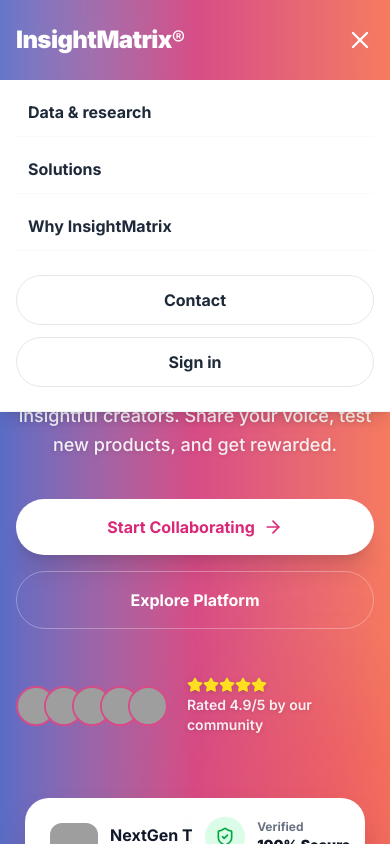
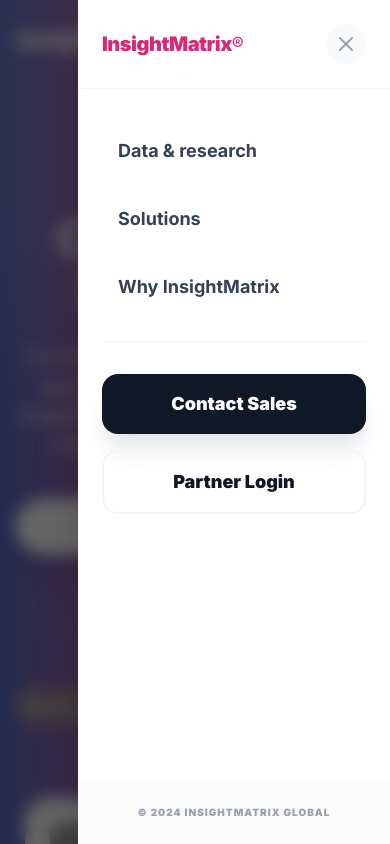
Before and after one commit to cyberlyadnan/insightmatrix-frontend, a Next.js app: page / in a window 390 px wide. Both pictures are taken after a click on the button 360 px from the left and 40 px from the top of the page. Shown: the top 844 px of the page. Built offline with nearby package versions, Linux system fonts and the light colour scheme; grey boxes are pictures that could not be loaded.

Commit message:
feat: Implement responsive admin and user panel layouts with navigation and headers.

```diff
--- a/src/app/admin/layout.tsx
+++ b/src/app/admin/layout.tsx
@@ -23,6 +23,7 @@
   { name: "Overview", icon: LayoutDashboard, href: "/admin" },
   { name: "Case Studies", icon: FileText, href: "/admin/case-studies" },
   { name: "Services", icon: Briefcase, href: "/admin/services" },
+  { name: "Testimonials", icon: MessageSquare, href: "/admin/testimonials" },
   { name: "Queries", icon: MessageSquare, href: "/admin/queries" },
   { name: "Settings", icon: Settings, href: "/admin/settings" },
 ];
@@ -79,13 +80,7 @@
         </div>
       </aside>
 
-      {/* Mobile Menu Button */}
-      <button
-        onClick={() => setIsMobileMenuOpen(true)}
-        className="lg:hidden fixed bottom-6 right-6 w-14 h-14 rounded-full bg-brand-primary text-white shadow-2xl z-50 flex items-center justify-center"
-      >
-        <Menu size={24} />
-      </button>
+      {/* Mobile Menu Button - Removed from bottom and moved to header */}
 
       {/* Mobile Sidebar Overlay */}
       <AnimatePresence>
@@ -133,15 +128,28 @@
       </AnimatePresence>
 
       {/* Main Content */}
-      <main className="flex-1 flex flex-col min-w-0 h-full overflow-hidden">
-        <header className="h-20 bg-white border-b border-gray-100 px-6 lg:px-10 flex items-center justify-between sticky top-0 z-30">
+      <main className="flex-1 flex flex-col min-w-0 h-full overflow-hidden w-full">
+        <header className="h-20 bg-white border-b border-gray-100 px-4 sm:px-6 lg:px-10 flex items-center justify-between sticky top-0 z-30 w-full">
           <div className="flex items-center gap-4 lg:gap-8 flex-1">
              <button
-               onClick={() => setIsSidebarOpen(!isSidebarOpen)}
-               className="hidden lg:flex w-10 h-10 rounded-xl bg-gray-50 items-center justify-center text-gray-400 hover:text-brand-primary transition-colors"
+               onClick={() => {
+                 if (window.innerWidth < 1024) {
+                   setIsMobileMenuOpen(true);
+                 } else {
+                   setIsSidebarOpen(!isSidebarOpen);
+                 }
+               }}
+               className="flex w-10 h-10 rounded-xl bg-gray-50 items-center justify-center text-gray-400 hover:text-brand-primary transition-colors"
              >
                 <Menu size={20} />
              </button>
+
+             {/* Admin Home Logo */}
+             <Link href="/admin">
+                <span className="font-black tracking-tighter text-xl sm:text-2xl text-gray-900">
+                   Insight<span className="text-brand-primary">Matrix</span>
+                </span>
+             </Link>
              <div className="relative max-w-md w-full hidden md:block">
                 <Search className="absolute left-4 top-1/2 -translate-y-1/2 text-gray-400" size={18} />
                 <input
--- a/src/app/panel/layout.tsx
+++ b/src/app/panel/layout.tsx
@@ -35,7 +35,7 @@
   const pathname = usePathname();
 
   return (
-    <div className="min-h-screen bg-slate-50 flex">
+    <div className="min-h-screen bg-slate-50 flex overflow-x-hidden">
       {/* Premium Side Panel */}
       <aside
         className={`hidden lg:flex flex-col bg-white transition-all duration-500 border-r border-brand-primary/5 relative z-40 ${
@@ -48,7 +48,7 @@
           </div>
           {isSidebarOpen && (
             <span className="font-black tracking-tighter text-2xl text-gray-900">
-               Panel<span className="text-brand-primary">Matrix</span>
+               Insight<span className="text-brand-primary">Matrix</span>
             </span>
           )}
         </div>
@@ -109,17 +109,32 @@
       </aside>
 
       {/* Main Content Area */}
-      <main className="flex-1 flex flex-col min-w-0 h-screen overflow-hidden bg-slate-50">
+      <main className="flex-1 flex flex-col min-w-0 h-screen overflow-hidden bg-slate-50 w-full">
         {/* Header */}
-        <header className="h-24 px-6 lg:px-12 flex items-center justify-between shrink-0 bg-white/40 backdrop-blur-md border-b border-slate-200/50 transition-all">
-          <div className="flex items-center gap-6">
+        <header className="h-24 px-4 sm:px-6 lg:px-12 flex items-center justify-between shrink-0 bg-white/40 backdrop-blur-md border-b border-slate-200/50 transition-all w-full">
+          <div className="flex items-center gap-4 sm:gap-6">
+             {/* Mobile & Desktop Toggle */}
              <button
-               onClick={() => setIsSidebarOpen(!isSidebarOpen)}
-               className="hidden lg:flex w-12 h-12 rounded-2xl bg-white shadow-sm border border-gray-100 items-center justify-center text-gray-400 hover:text-brand-primary transition-all hover:shadow-md"
+               onClick={() => {
+                 if (window.innerWidth < 1024) {
+                   setIsMobileMenuOpen(true);
+                 } else {
+                   setIsSidebarOpen(!isSidebarOpen);
+                 }
+               }}
+               className="flex w-10 h-10 sm:w-12 sm:h-12 rounded-2xl bg-white shadow-sm border border-gray-100 items-center justify-center text-gray-400 hover:text-brand-primary transition-all hover:shadow-md"
              >
                 <Menu size={20} />
              </button>
-             <h2 className="text-xl font-black text-gray-900 hidden sm:block">
+
+             {/* Mobile Logo */}
+             <Link href="/panel" className="lg:hidden">
+                <span className="font-black tracking-tighter text-xl sm:text-2xl text-gray-900">
+                   Insight<span className="text-brand-primary">Matrix</span>
+                </span>
+             </Link>
+
+             <h2 className="text-xl font-black text-gray-900 hidden lg:block">
                 Welcome back, <span className="text-brand-primary">Adnan</span> 👋
              </h2>
           </div>
--- a/src/components/navbar/Navbar.tsx
+++ b/src/components/navbar/Navbar.tsx
@@ -4,6 +4,7 @@
 import { useState, useEffect } from "react";
 import { usePathname } from "next/navigation";
 import { Menu, X, Search } from "lucide-react";
+import { motion, AnimatePresence } from "framer-motion";
 
 export default function Navbar() {
   const [isOpen, setIsOpen] = useState(false);
@@ -40,6 +41,7 @@
   if (isAuthPage || isAdminPage || isPanelPage) return null;
 
   return (
+    <>
       <nav
         className={`fixed top-0 z-50 w-full transition-all duration-300 ${
           isScrolled
@@ -123,52 +125,97 @@
             </div>
 
             {/* Mobile Menu Button */}
-          <div className="md:hidden flex items-center">
+            <div className="lg:hidden flex items-center">
               <button
-              onClick={() => setIsOpen(!isOpen)}
+                onClick={() => setIsOpen(true)}
                 className={`focus:outline-none ${
                   isScrolled || !isHomePage ? "text-gray-900" : "text-white"
                 }`}
               >
-              {isOpen ? <X size={28} /> : <Menu size={28} />}
+                <Menu size={28} />
               </button>
             </div>
           </div>
         </div>
+      </nav>
 
-      {/* Mobile Menu */}
+      {/* Mobile Sidebar */}
+      <AnimatePresence>
         {isOpen && (
-        <div className="md:hidden bg-white border-b border-gray-100 absolute top-full left-0 w-full shadow-lg">
-          <div className="px-4 pt-2 pb-6 space-y-2 sm:px-6">
+          <>
+            {/* Backdrop */}
+            <motion.div
+              initial={{ opacity: 0 }}
+              animate={{ opacity: 1 }}
+              exit={{ opacity: 0 }}
+              onClick={() => setIsOpen(false)}
+              className="fixed inset-0 bg-black/60 backdrop-blur-sm z-[100] lg:hidden"
+            />
+            {/* Sidebar Content */}
+            <motion.div
+              initial={{ x: "100%" }}
+              animate={{ x: 0 }}
+              exit={{ x: "100%" }}
+              transition={{ type: "spring", damping: 25, stiffness: 200 }}
+              className="fixed top-0 right-0 bottom-0 w-[80%] max-w-sm bg-white z-[101] shadow-2xl lg:hidden flex flex-col"
+            >
+              <div className="p-6 flex items-center justify-between border-b border-gray-100">
+                <span className="text-xl font-black text-brand-primary tracking-tight">
+                  InsightMatrix<span className="text-lg align-top font-normal">&reg;</span>
+                </span>
+                <button
+                  onClick={() => setIsOpen(false)}
+                  className="w-10 h-10 rounded-full bg-gray-50 flex items-center justify-center text-gray-400 hover:text-gray-900 transition-colors"
+                >
+                  <X size={24} />
+                </button>
+              </div>
+
+              <div className="flex-1 overflow-y-auto py-8 px-6 space-y-6">
+                <nav className="space-y-2">
                   {navLinks.map((link) => (
                     <Link
                       key={link.name}
                       href={link.href}
                       onClick={() => setIsOpen(false)}
-                className="block px-3 py-3 text-base font-bold text-gray-800 hover:text-brand-primary border-b border-gray-50"
+                      className={`block px-4 py-4 rounded-2xl text-lg font-bold transition-all ${
+                        pathname === link.href
+                          ? "bg-brand-primary/10 text-brand-primary"
+                          : "text-gray-700 hover:bg-gray-50"
+                      }`}
                     >
                       {link.name}
                     </Link>
                   ))}
-            <div className="pt-4 flex flex-col gap-3">
+                </nav>
+
+                <div className="pt-8 border-t border-gray-100 space-y-4">
                   <Link
                     href="/contact"
                     onClick={() => setIsOpen(false)}
-                className="block w-full text-center border border-gray-200 text-gray-800 px-5 py-3 rounded-full font-bold hover:bg-gray-50 transition"
+                    className="flex items-center justify-center w-full py-4 rounded-2xl bg-gray-900 text-white font-black text-lg shadow-xl shadow-gray-200"
                   >
-                Contact
+                    Contact Sales
                   </Link>
                   <Link
                     href="/register"
                     onClick={() => setIsOpen(false)}
-                className="block w-full text-center border border-gray-200 text-gray-800 px-5 py-3 rounded-full font-bold hover:bg-gray-50 transition"
+                    className="flex items-center justify-center w-full py-4 rounded-2xl border-2 border-gray-100 text-gray-900 font-black text-lg hover:bg-gray-50"
                   >
-                Sign in
+                    Partner Login
                   </Link>
                 </div>
               </div>
+
+              <div className="p-6 border-t border-gray-50 bg-gray-50/50">
+                <p className="text-[10px] font-black text-gray-400 uppercase tracking-widest text-center">
+                  &copy; 2024 InsightMatrix Global
+                </p>
               </div>
+            </motion.div>
+          </>
         )}
-    </nav>
+      </AnimatePresence>
+    </>
   );
 }
```
Lines whose indentation alone changed are shown as unchanged.
